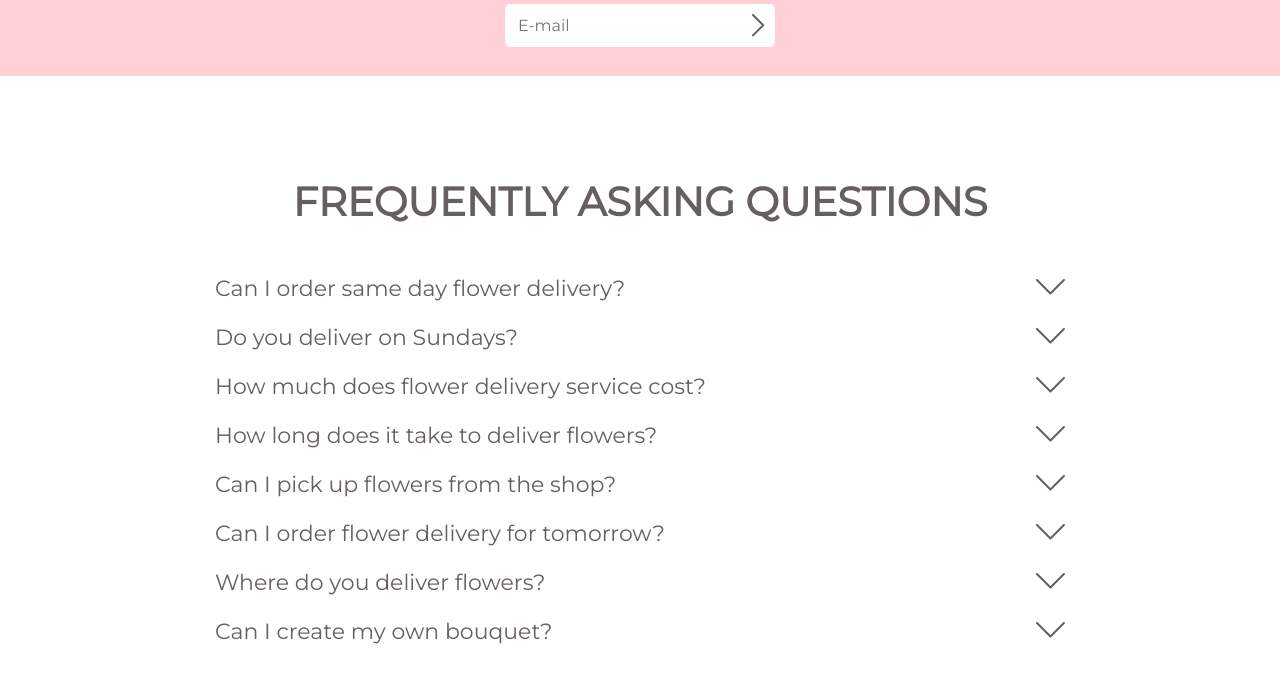
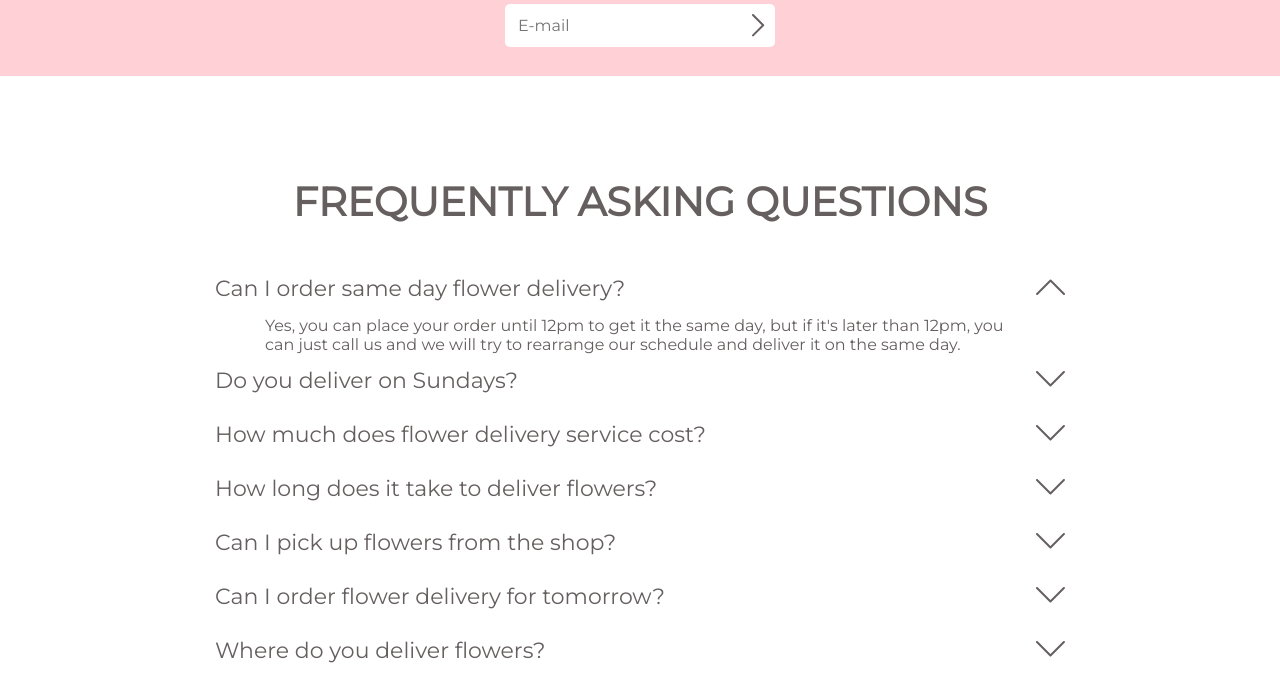
Before and after one commit to Davo-web/flower-shop, a plain HTML site: page index.html in a window 1280 px wide. Both pictures are taken after a click on the button 1050 px from the left and 4279 px from the top of the page. Shown: the part 3991-4679 px from the top of the page. Drawn offline with Linux system fonts and the light colour scheme.

Commit message:
work on FAQ animations

```diff
--- a/css/style.css
+++ b/css/style.css
@@ -599,6 +599,8 @@ body {
 
 
 
+
+
 /* FAQ */
 
 .FAQ__title {
@@ -629,6 +631,27 @@ body {
     font-size: 22px;
     line-height: 200%;
 }
+
+.FAQ__answer {
+    padding: 0 50px;
+    max-height: 0;
+    overflow: hidden;
+    transition: max-height .5s ease-in-out;
+}
+
+.FAQ__answer.active {
+    max-height: 100px;
+}
+
+.FAQ__btn img {
+    transition: .4s ease-in-out;
+}
+
+.FAQ__btn.active img {
+    transform: rotateZ(180deg);
+}
+
+
 
 
 
@@ -661,6 +684,10 @@ body {
     margin-top: 40px;
     margin-bottom: 90px;
 }
+
+
+
+
 
 
 
@@ -754,6 +781,10 @@ body {
 
 
 
+
+
+
+
 /* Address */
 
 .address {
@@ -797,6 +828,9 @@ body {
 .address__city {
     margin-bottom: 20px;
 }
+
+
+
 
 
 
--- a/index.html
+++ b/index.html
@@ -239,11 +239,19 @@
                     </button>
                 </div>
 
+                <div class="FAQ__answer">
+                    <p>Yes, you can place your order until 12pm to get it the same day, but if it's later than 12pm, you can just call us and we will try to rearrange our schedule and deliver it on the same day.</p>
+                </div>
+
                 <div class="FAQ__question">
                     <p class="FAQ__question-text">Do you deliver on Sundays?</p>
                     <button class="FAQ__btn">
                         <img src="./img/faq-btn.svg" alt="arrow" class="FAQ__img">
                     </button>
+                </div>
+
+                <div class="FAQ__answer">
+                    <p>Yes, we do. We deliver all Sunday long, you can order bouquets online for delivery or you can just call us and we will deliver your flowers to you.</p>
                 </div>
 
                 <div class="FAQ__question">
@@ -253,11 +261,19 @@
                     </button>
                 </div>
 
+                <div class="FAQ__answer">
+                    <p>We deliver up to 4 miles for free, 4-8 miles - $15, 8-20 miles - $20, 20-30 miles - $30 and 30-50 miles - $50.</p>
+                </div>
+
                 <div class="FAQ__question">
                     <p class="FAQ__question-text">How long does it take to deliver flowers?</p>
                     <button class="FAQ__btn">
                         <img src="./img/faq-btn.svg" alt="arrow" class="FAQ__img">
                     </button>
+                </div>
+
+                <div class="FAQ__answer">
+                    <p>Usually we deliver during the day, but when you order online, you could pick time slots - for example - from 8am to 12pm and we will deliver at the given time. Also, if you need bouquets delivered at an exact time, just call us at +214 772 56 74 and we will try to do our best to deliver them to you at the time of your choosing.</p>
                 </div>
 
                 <div class="FAQ__question">
@@ -267,11 +283,19 @@
                     </button>
                 </div>
 
+                <div class="FAQ__answer">
+                    <p>Yes, sure! You are always welcome at our shop but if you live near our location remember, you can order flowers with free shipping.</p>
+                </div>
+
                 <div class="FAQ__question">
                     <p class="FAQ__question-text">Can I order flower delivery for tomorrow?</p>
                     <button class="FAQ__btn">
                         <img src="./img/faq-btn.svg" alt="arrow" class="FAQ__img">
                     </button>
+                </div>
+
+                <div class="FAQ__answer">
+                    <p>Yes, you can place your order online until midnight or call our shop until 6pm to place your order and get your delivery on the next day.</p>
                 </div>
 
                 <div class="FAQ__question">
@@ -281,11 +305,19 @@
                     </button>
                 </div>
 
+                <div class="FAQ__answer">
+                    <p>We deliver to West Hollywood, North Hollywood, Beverly Hills, Santa Monica, Pasadena, Encino, Bel Air, Brentwood, Sherman Oaks, Manhattan Beach, El Segundo, Marina del Rey, Culver City, Koreatown, Downtown LA, Palms, Van Nuys, Glendale, Studio City, Venice, Pacific Palisades and Malibu.</p>
+                </div>
+
                 <div class="FAQ__question">
                     <p class="FAQ__question-text">Can I create my own bouquet?</p>
                     <button class="FAQ__btn">
                         <img src="./img/faq-btn.svg" alt="arrow" class="FAQ__img">
                     </button>
+                </div>
+
+                <div class="FAQ__answer">
+                    <p>Yes, we have so many fresh arrangements every day, you are more than welcome to come, pick the flowers you like and we will make a bouquet or flower arrangement from them for you. You can always visit our flower workshop and enjoy the feeling atmosphere of making a flower arrangement with florists step by step.</p>
                 </div>
 
             </div>
--- a/script.js
+++ b/script.js
@@ -9,9 +9,14 @@ document.addEventListener('DOMContentLoaded', function() {
     });
 
 
-    // draft for FAQ
-    const faqBtn = document.querySelectorAll('.FAQ__btn');
-    faqBtn.forEach(btn => {
-            console.log(btn)
-        })
+    const answer = document.querySelectorAll('.FAQ__answer');
+    let answerList = Array.from(answer);
+    const faqBtnList = document.querySelectorAll('.FAQ__btn');
+    let faqBtn = Array.from(faqBtnList);
+    faqBtn.forEach((btn, index) => {
+            btn.addEventListener('click', function() {
+                answerList[index].classList.toggle('active');
+                btn.classList.toggle('active');
+            })
+    })
 })
```
